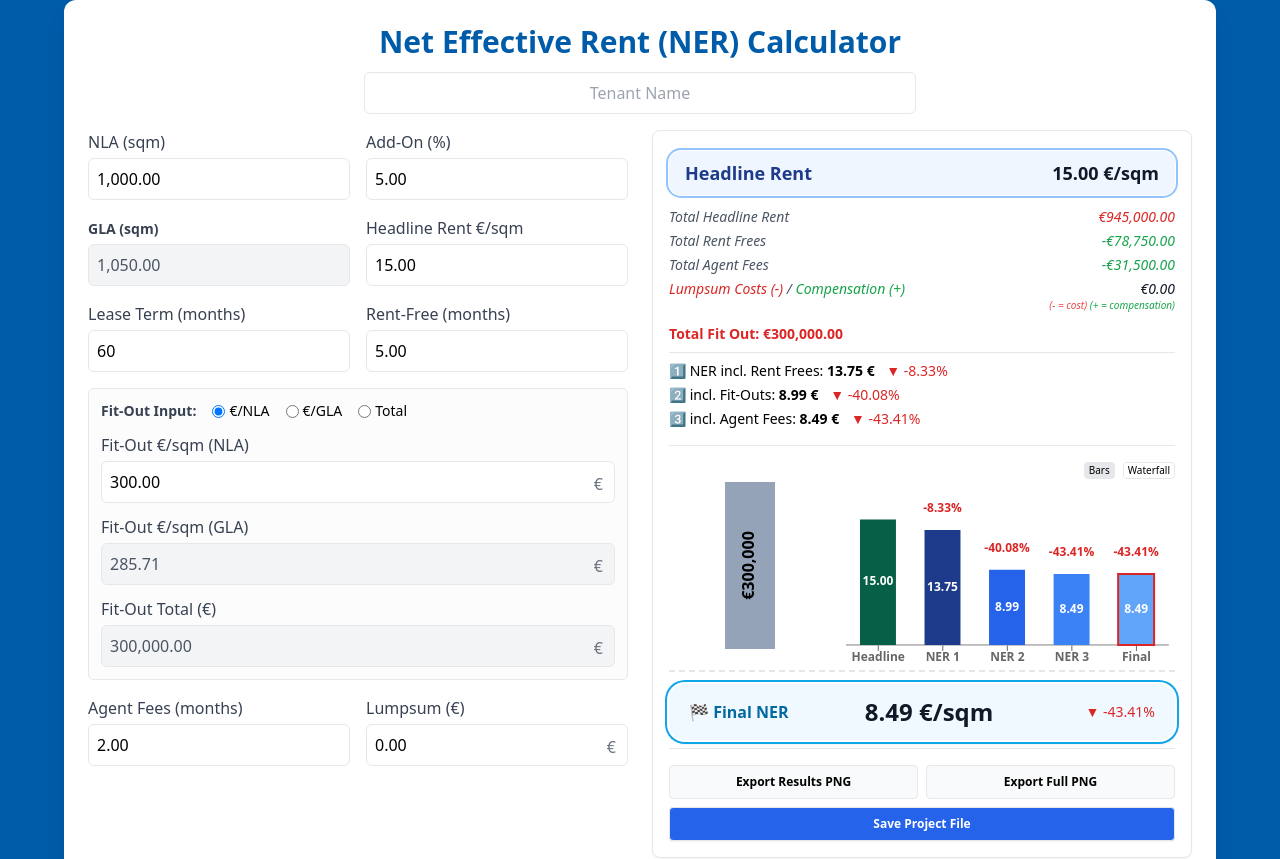
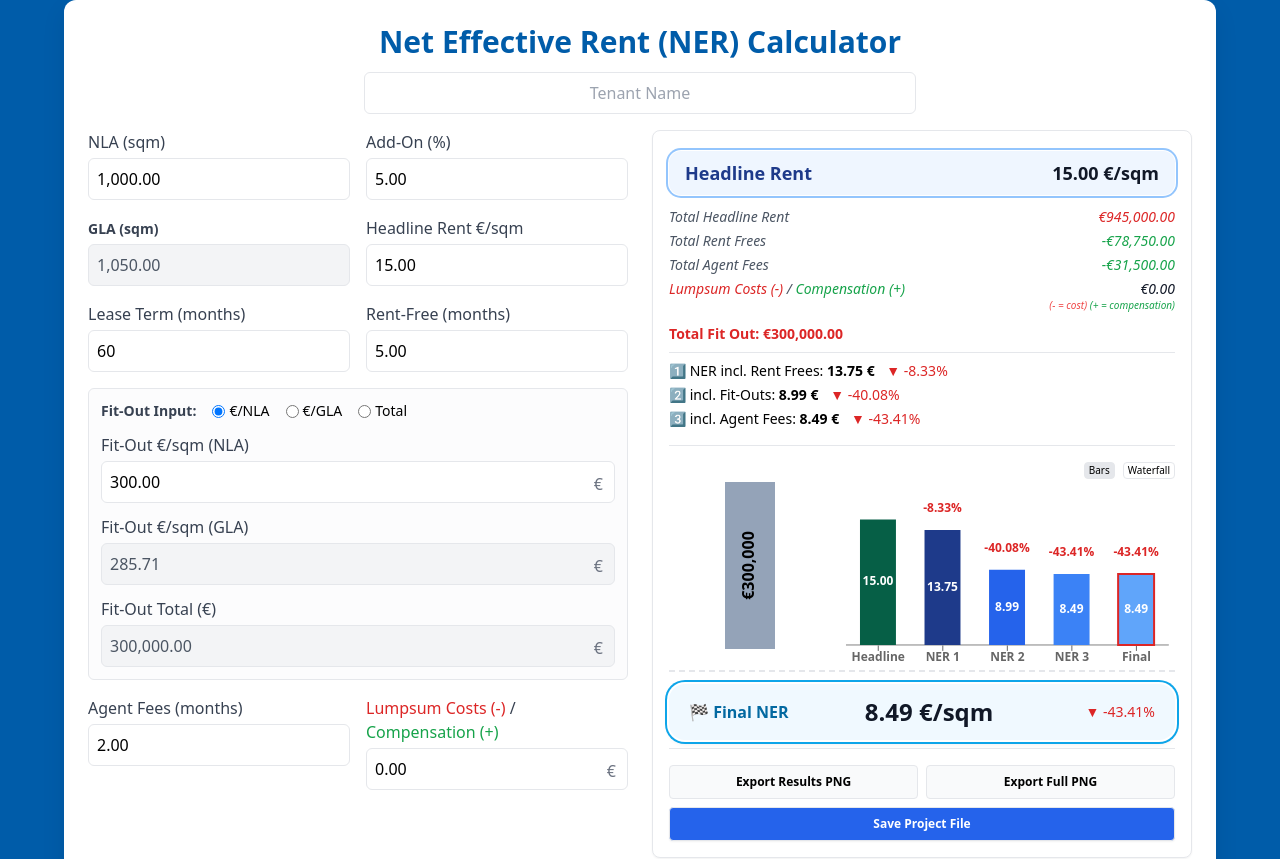
Before and after one commit to Musicandy13/NER-with-Scenarios, a React (Vite) app: page / in a window 1280 px wide. Shown: the top 859 px of the page. Built offline with nearby package versions, Linux system fonts and the light colour scheme.

Commit message:
Update App.jsx

```diff
--- a/src/App.jsx
+++ b/src/App.jsx
@@ -560,7 +560,13 @@ return (
 
               <div className="grid grid-cols-2 gap-4">
                 <NumericField label="Agent Fees (months)" value={f.agent} onChange={S("agent")} />
-                <NumericField  label="Lumpsum (€)"   value={f.unforeseen}   onChange={S("unforeseen")}   suffix="€"  min={-999999999} colorize />
+                <NumericField  label={    <>      <span className="text-red-600">Lumpsum Costs (-)</span>{" "}      /{" "}      <span className="text-green-600">Compensation (+)</span>    </>  }
+  value={f.unforeseen}
+  onChange={S("unforeseen")}
+  suffix="€"
+  min={-999999999}
+  colorize
+/>
               </div>
             </div>
 
```
